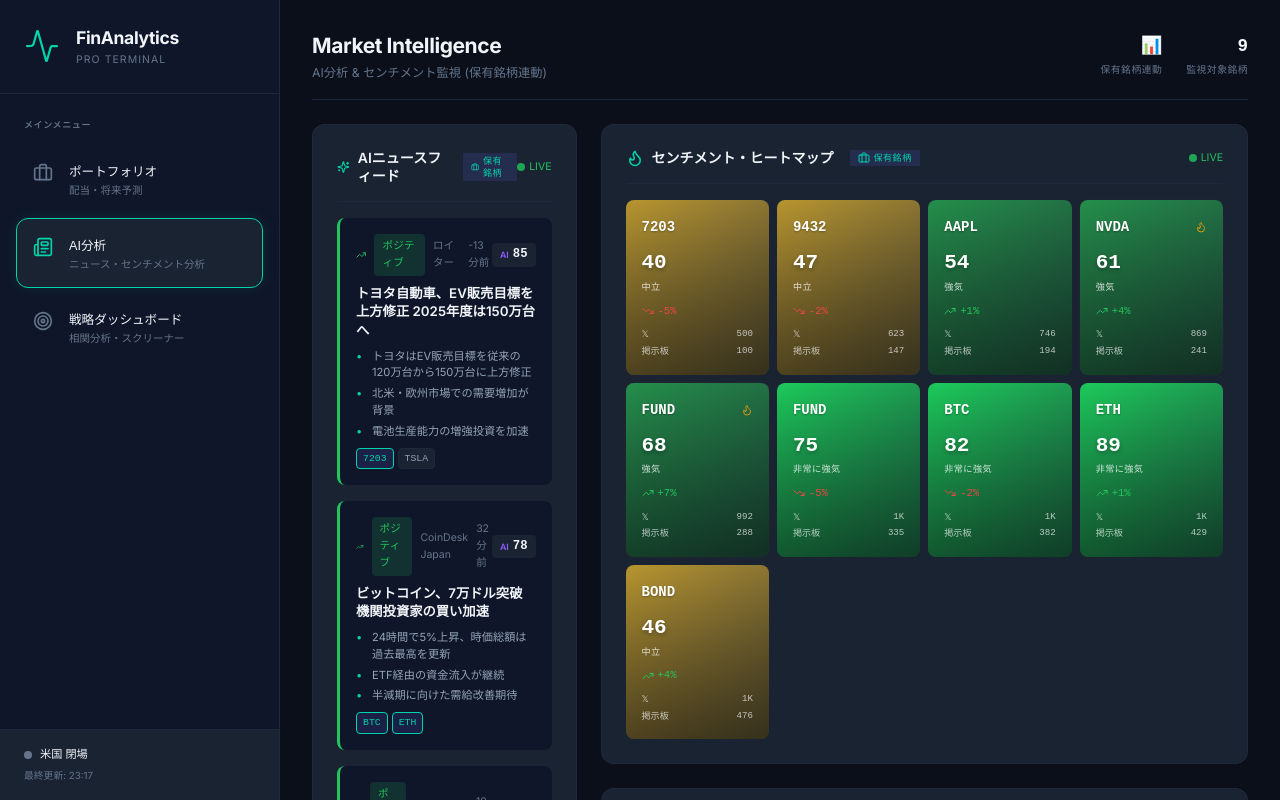
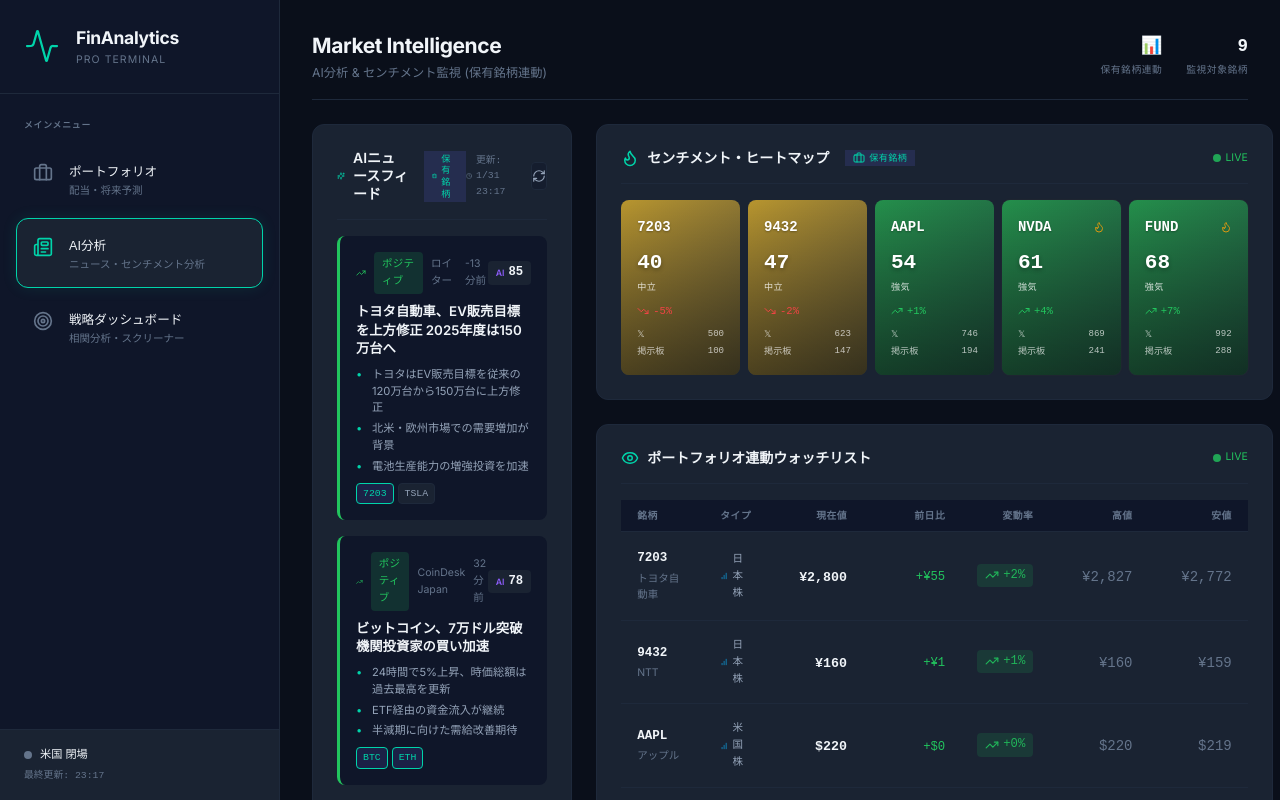
Before and after one commit to TakenokoCB/stock_info_manage, a React (Vite) app: page / in a window 1280 px wide. Shown: the top 800 px of the page. Built offline with nearby package versions, Linux system fonts and the light colour scheme.

Commit message:
fix: SentimentHeatmap 5-column layout, WatchList bond display, NewsFeed daily update

```diff
--- a/src/components/market/NewsFeed.css
+++ b/src/components/market/NewsFeed.css
@@ -175,3 +175,57 @@
     color: var(--text-muted);
     font-size: 0.9rem;
 }
+
+/* News Header Right */
+.news-header-right {
+    display: flex;
+    align-items: center;
+    gap: var(--spacing-sm);
+}
+
+.last-update {
+    display: flex;
+    align-items: center;
+    gap: 4px;
+    font-size: 0.7rem;
+    color: var(--text-muted);
+    font-family: var(--font-mono);
+}
+
+.refresh-btn-small {
+    display: flex;
+    align-items: center;
+    justify-content: center;
+    width: 28px;
+    height: 28px;
+    background: var(--bg-input);
+    border: 1px solid var(--border-primary);
+    border-radius: var(--radius-sm);
+    color: var(--text-secondary);
+    cursor: pointer;
+    transition: all var(--transition-fast);
+}
+
+.refresh-btn-small:hover {
+    border-color: var(--accent-primary);
+    color: var(--accent-primary);
+}
+
+.refresh-btn-small:disabled {
+    opacity: 0.5;
+    cursor: not-allowed;
+}
+
+.refresh-btn-small .spinning {
+    animation: spin 1s linear infinite;
+}
+
+@keyframes spin {
+    from {
+        transform: rotate(0deg);
+    }
+
+    to {
+        transform: rotate(360deg);
+    }
+}
--- a/src/components/market/NewsFeed.tsx
+++ b/src/components/market/NewsFeed.tsx
@@ -1,5 +1,5 @@
-import { useMemo } from 'react';
-import { TrendingUp, TrendingDown, Minus, Sparkles, Briefcase } from 'lucide-react';
+import { useMemo, useState, useEffect } from 'react';
+import { TrendingUp, TrendingDown, Minus, Sparkles, Briefcase, RefreshCw, Clock } from 'lucide-react';
 import { NewsItem, newsItems } from '../../data/mockData';
 import { samplePortfolio } from '../../../data/sampleData';
 import './NewsFeed.css';
@@ -8,6 +8,8 @@ interface NewsFeedProps {
     news?: NewsItem[];
     portfolioLinked?: boolean;
 }
+
+const NEWS_STORAGE_KEY = 'newsfeed_last_update';
 
 const getSentimentIcon = (sentiment: string) => {
     switch (sentiment) {
@@ -40,8 +42,59 @@ const getPortfolioSymbols = (): string[] => {
     }).filter(Boolean);
 };
 
+// Format timestamp for display
+const formatUpdateTime = (isoString: string): string => {
+    try {
+        const date = new Date(isoString);
+        const month = date.getMonth() + 1;
+        const day = date.getDate();
+        const hours = date.getHours().toString().padStart(2, '0');
+        const minutes = date.getMinutes().toString().padStart(2, '0');
+        return `${month}/${day} ${hours}:${minutes}`;
+    } catch {
+        return '';
+    }
+};
+
 export default function NewsFeed({ news, portfolioLinked = true }: NewsFeedProps) {
+    const [lastUpdate, setLastUpdate] = useState<string>('');
+    const [isRefreshing, setIsRefreshing] = useState(false);
     const portfolioSymbols = useMemo(() => getPortfolioSymbols(), []);
+
+    // Check and update on mount
+    useEffect(() => {
+        const checkDailyUpdate = () => {
+            const today = new Date().toISOString().split('T')[0];
+            const stored = localStorage.getItem(NEWS_STORAGE_KEY);
+
+            if (stored) {
+                const storedDate = stored.split('T')[0];
+                if (storedDate === today) {
+                    // Already updated today
+                    setLastUpdate(stored);
+                    return;
+                }
+            }
+
+            // Needs update - simulate fetching new news
+            const now = new Date().toISOString();
+            localStorage.setItem(NEWS_STORAGE_KEY, now);
+            setLastUpdate(now);
+        };
+
+        checkDailyUpdate();
+    }, []);
+
+    // Manual refresh handler
+    const handleRefresh = () => {
+        setIsRefreshing(true);
+        setTimeout(() => {
+            const now = new Date().toISOString();
+            localStorage.setItem(NEWS_STORAGE_KEY, now);
+            setLastUpdate(now);
+            setIsRefreshing(false);
+        }, 1000);
+    };
 
     // Filter news by portfolio holdings
     const filteredNews = useMemo(() => {
@@ -84,7 +137,22 @@ export default function NewsFeed({ news, portfolioLinked = true }: NewsFeedProps
                         </span>
                     )}
                 </h3>
-                <span className="live-indicator">LIVE</span>
+                <div className="news-header-right">
+                    {lastUpdate && (
+                        <span className="last-update">
+                            <Clock size={12} />
+                            更新: {formatUpdateTime(lastUpdate)}
+                        </span>
+                    )}
+                    <button
+                        className="refresh-btn-small"
+                        onClick={handleRefresh}
+                        disabled={isRefreshing}
+                        title="ニュースを更新"
+                    >
+                        <RefreshCw size={14} className={isRefreshing ? 'spinning' : ''} />
+                    </button>
+                </div>
             </div>
             <div className="news-list">
                 {filteredNews.length === 0 ? (
--- a/src/components/market/SentimentHeatmap.css
+++ b/src/components/market/SentimentHeatmap.css
@@ -4,7 +4,7 @@
 
 .heatmap-grid {
     display: grid;
-    grid-template-columns: repeat(4, 1fr);
+    grid-template-columns: repeat(5, 1fr);
     gap: var(--spacing-sm);
 }
 
--- a/src/components/market/SentimentHeatmap.tsx
+++ b/src/components/market/SentimentHeatmap.tsx
@@ -88,11 +88,11 @@ export default function SentimentHeatmap({ data, portfolioLinked = true }: Senti
 
     const displayData = useMemo(() => {
         if (portfolioLinked) {
-            // Use portfolio-based sentiment data
-            return generatePortfolioSentiment();
+            // Use portfolio-based sentiment data, limit to 5 items
+            return generatePortfolioSentiment().slice(0, 5);
         }
-        // Use provided data or mock data
-        return data || mockSentimentData;
+        // Use provided data or mock data, limit to 5 items
+        return (data || mockSentimentData).slice(0, 5);
     }, [data, portfolioLinked]);
 
     return (
--- a/src/components/market/WatchList.tsx
+++ b/src/components/market/WatchList.tsx
@@ -1,6 +1,5 @@
 import { Eye, TrendingUp, TrendingDown, Coins, Gem, BarChart } from 'lucide-react';
 import { samplePortfolio } from '../../../data/sampleData';
-import { PortfolioAsset } from '../../../data/types';
 import './WatchList.css';
 
 // Helper to hydrate portfolio assets with simulated 24h market data
@@ -32,6 +31,10 @@ const getHydratedAssets = () => {
             price = asset.currentPrice;
             name = asset.name;
             symbol = asset.symbol;
+        } else if (asset.type === 'bond') {
+            price = asset.marketValue;
+            name = asset.name || '債券';
+            symbol = 'BOND';
         } else {
             price = 0;
             name = 'Unknown';
```
